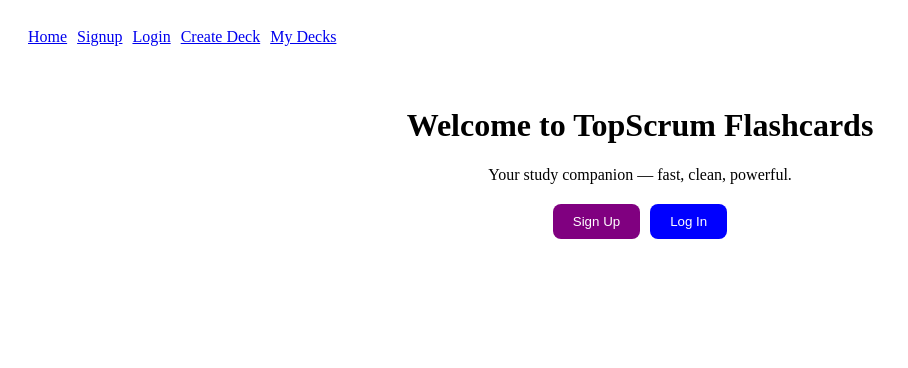
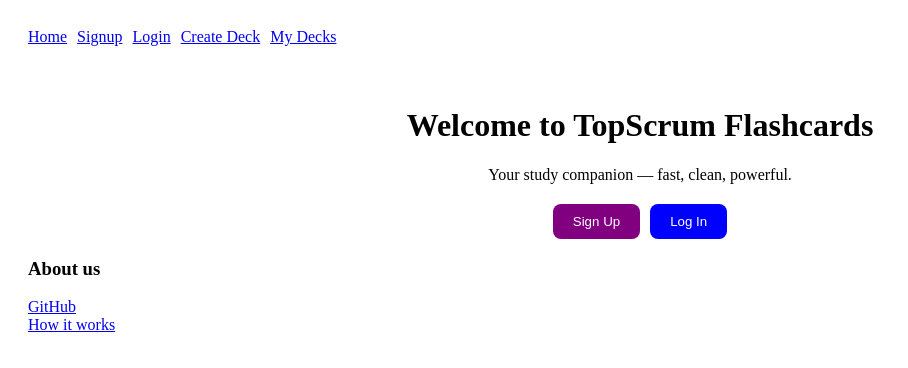
Before and after one commit to phortyteaux/TopScrum_Revival, a React (Vite) app: page / in a window 1280 px wide. Shown: the top 368 px of the page, without its empty margins (0-908 px from the left). Built offline with nearby package versions, Linux system fonts and the light colour scheme.

Commit message:
added links
added a link to our github repo in the footer of the homepage under the "About Us" section. Also added a link to a demo page under the same section

```diff
--- a/src/App.jsx
+++ b/src/App.jsx
@@ -10,6 +10,7 @@
 import ReviewDeck from "./pages/ReviewDeck";
 import DeckStats from "./pages/DeckStats";
 import Home from "./pages/Home";
+import Demo from "./pages/Demo"
 
 
 
@@ -28,6 +29,7 @@
         <Route path="/" element={<Home />} />
         <Route path="/signup" element={<Signup />} />
         <Route path="/login" element={<Login />} />
+        <Route path="/demo" element={<Demo />} />
         <Route path="/create-deck" element={<CreateDeck />} />
         <Route path="/my-decks" element={<MyDecks />} />
         <Route path="/deck/:id" element={<DeckDetails />} />
--- /dev/null
+++ b/src/pages/Demo.jsx
@@ -0,0 +1,5 @@
+export default function Demo() {
+  return (
+    <p> this is a test </p>
+  );
+}
--- a/src/pages/Home.jsx
+++ b/src/pages/Home.jsx
@@ -36,6 +36,18 @@
           </button>
         </a>
       </div>
+
+      <div style={{ marginBottom: "20px", textAlign: "left" }}>
+          <h3>About us</h3>
+          <a href="https://github.com/phortyteaux/TopScrum_Revival">
+            GitHub
+          </a>
+          <br></br>
+          <a href="/demo">
+            How it works
+          </a>
+      </div>
     </div>
+
   );
 }
```
Also changed, not shown: 1 other file (tests, documents, lock files or other folders).
